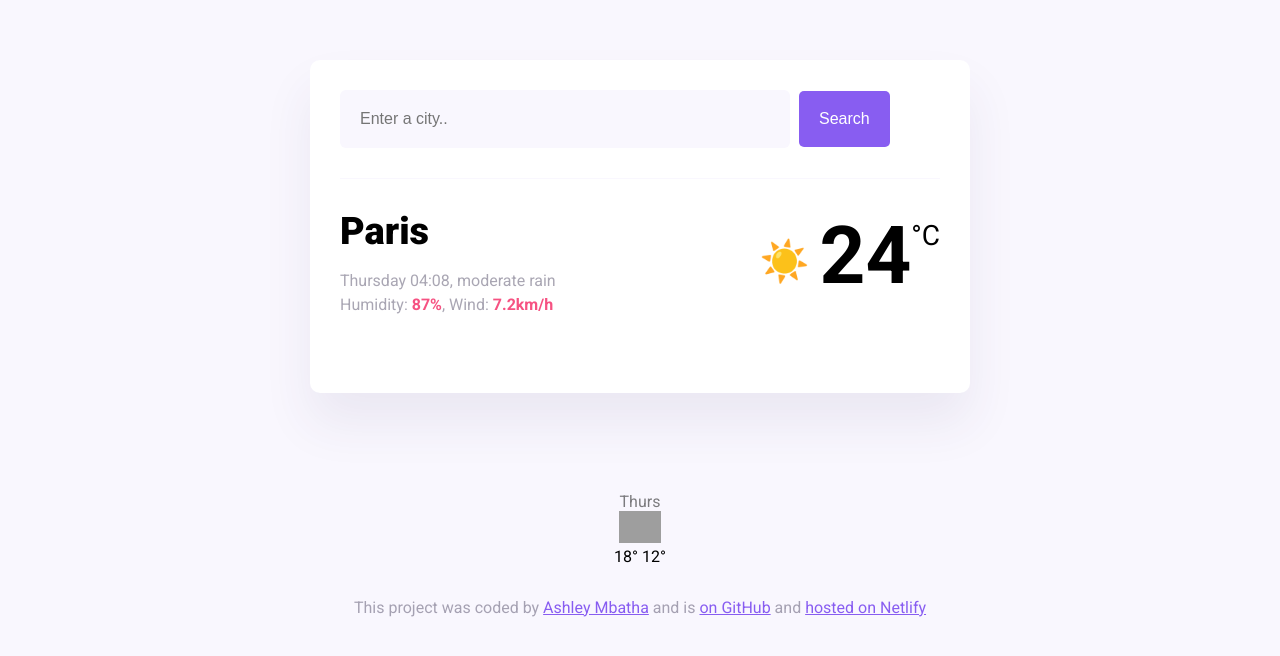
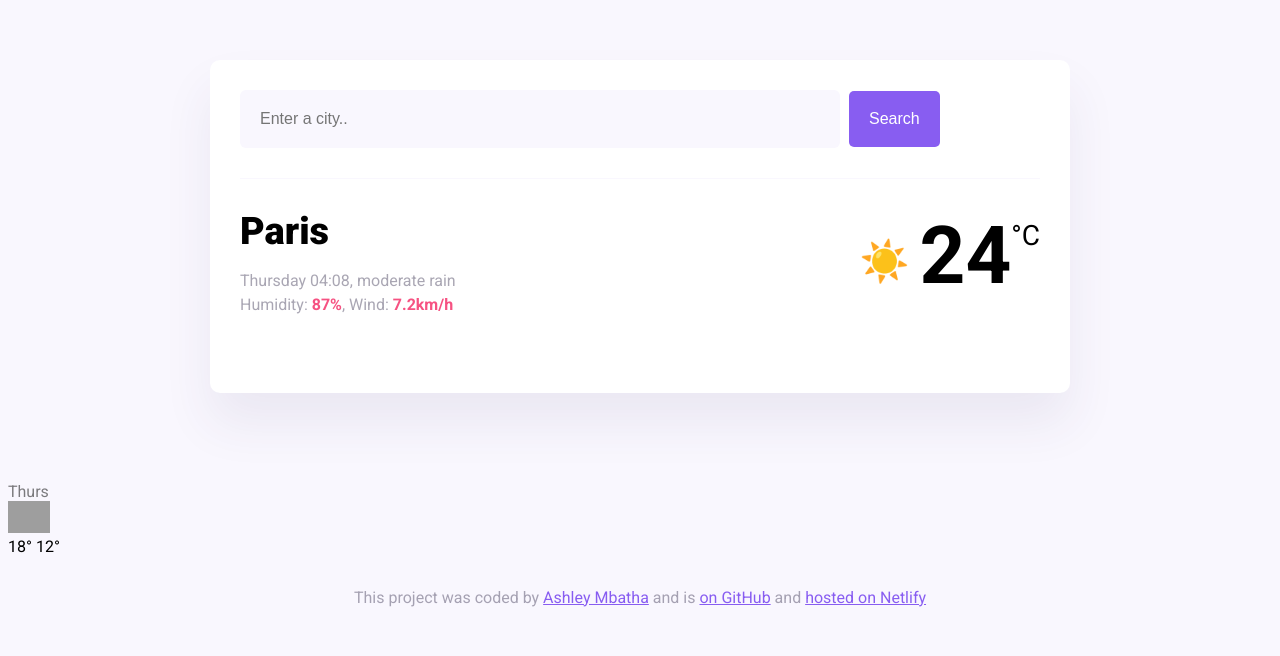
Before and after one commit to Ashley2112/SheCodes-Project, a website built with Parcel: page index.html in a window 1280 px wide. Built offline with nearby package versions, Linux system fonts and the light colour scheme; grey boxes are pictures that could not be loaded.

Commit message:
Update styles.css

```diff
--- a/src/styles.css
+++ b/src/styles.css
@@ -9,7 +9,7 @@ a {
 
 .weather-app {
   background: white;
-  max-width: 600px;
+  max-width: 800px;
   margin: 60px auto;
   padding: 30px;
   border-radius: 10px;
@@ -98,8 +98,7 @@ footer {
 }
 
 .weather-forecast {
-  margin-top: 20px;
-  text-align: center;
+  margin-top: 10px;
   color: black;
 }
 
```
